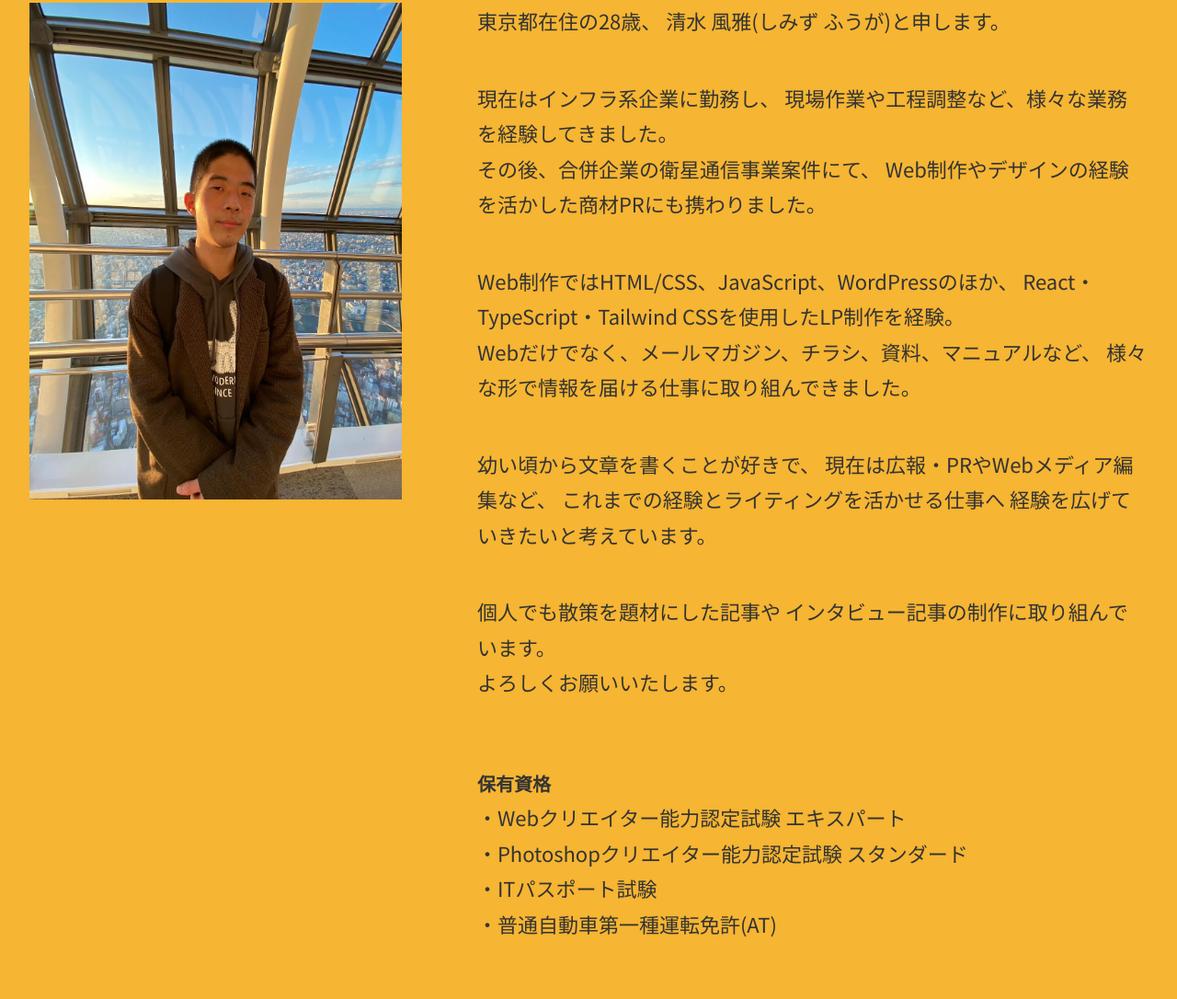
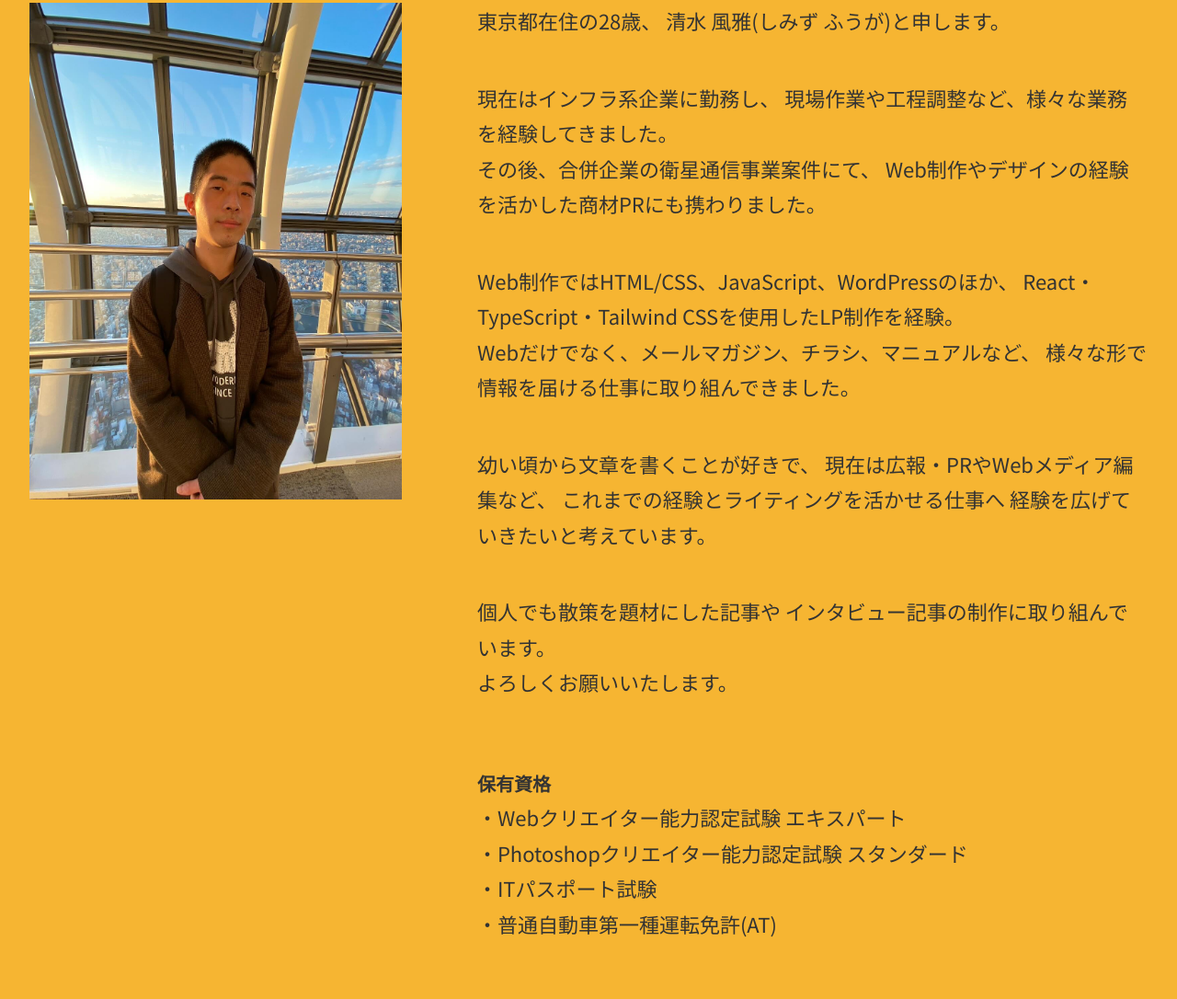
Before and after one commit to fff907/shimizu_fuga_portfolio, a plain HTML site: page index.html in a window 1280 px wide. Shown: the part 1103-2189 px from the top of the page at 92% size. Drawn offline with Linux system fonts and the light colour scheme; some packages are replaced by stand-ins of ours; a web font is replaced by a local one.

Commit message:
Update index.html

```diff
--- a/index.html
+++ b/index.html
@@ -86,7 +86,7 @@
                   <p>
                     Web制作ではHTML/CSS、JavaScript、WordPressのほか、<br class="text--break">
                     React・TypeScript・Tailwind CSSを使用したLP制作を経験。<br>
-                    Webだけでなく、メールマガジン、チラシ、資料、マニュアルなど、<br class="text--break">
+                    Webだけでなく、メールマガジン、チラシ、マニュアルなど、<br class="text--break">
                     様々な形で情報を届ける仕事に取り組んできました。
                   </p>
 
```
